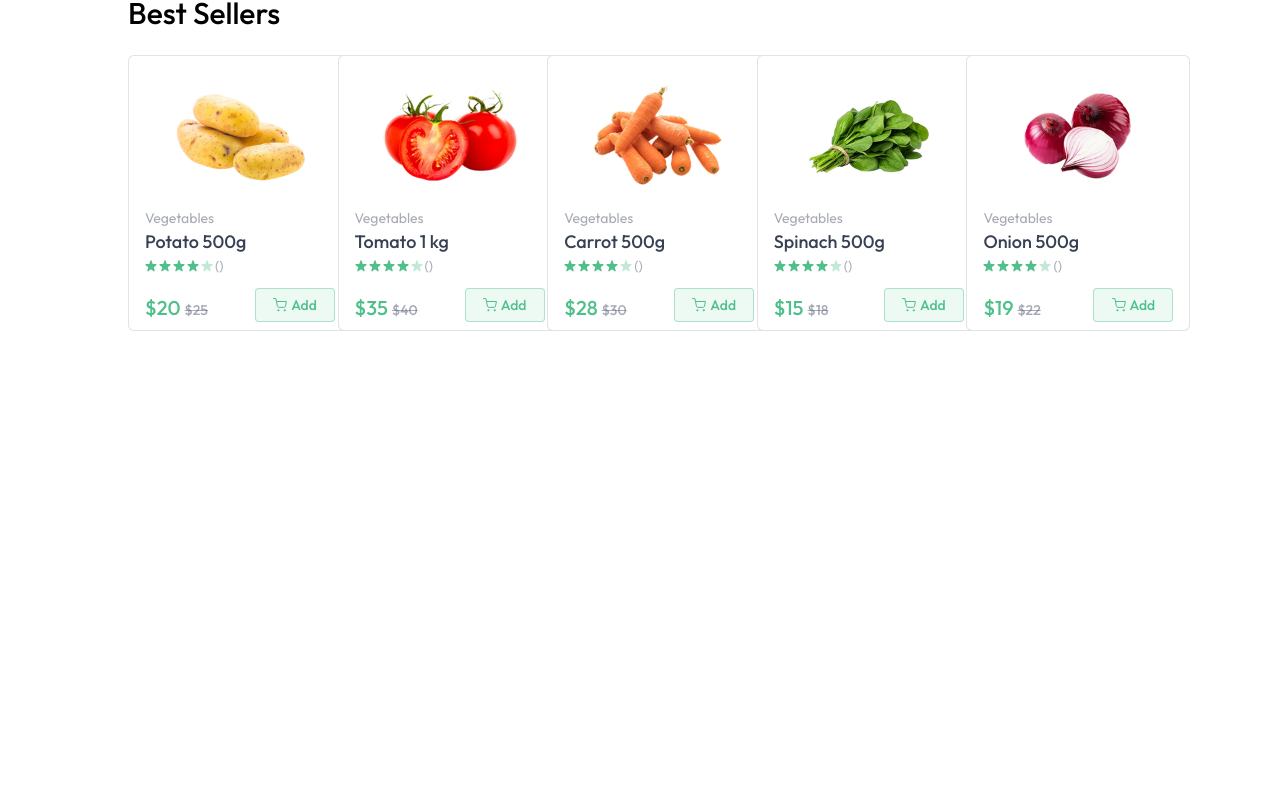
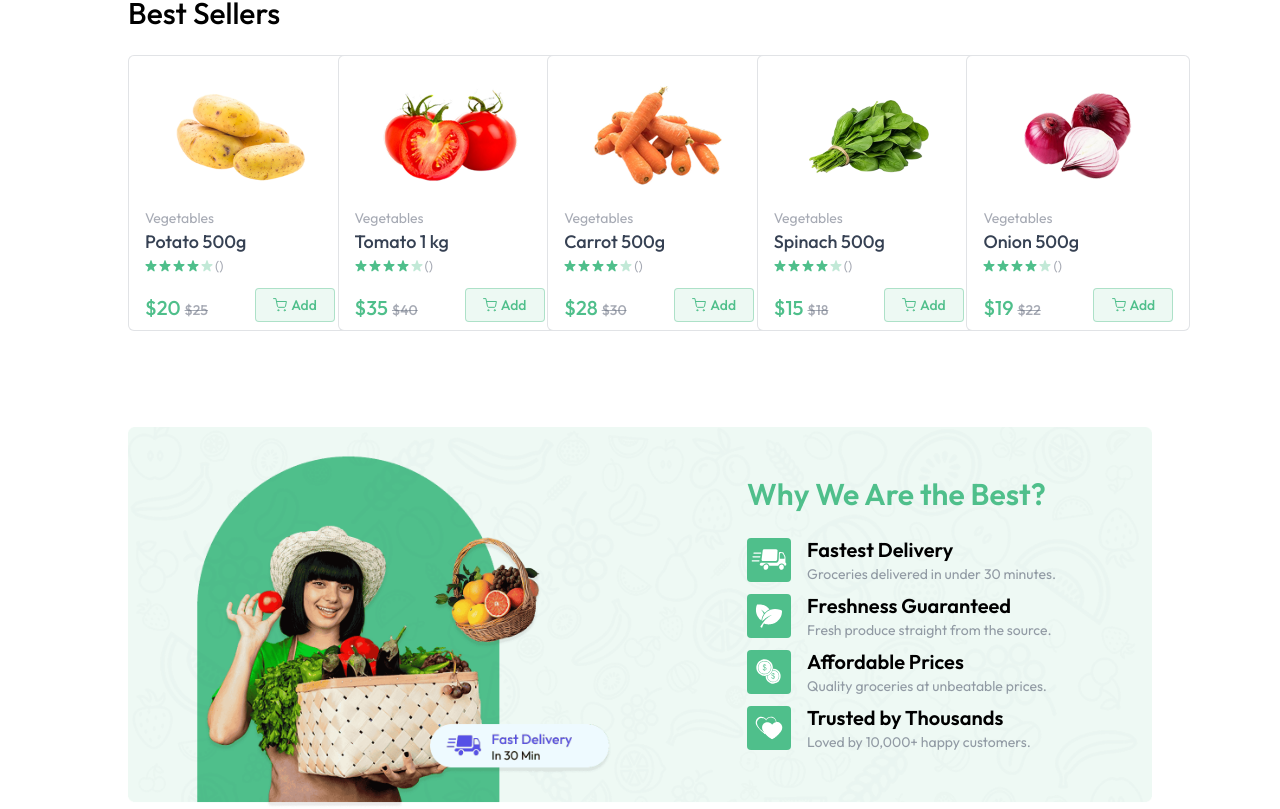
Before and after one commit to ruvindya28/food-delivery-web-app, a React (Vite) app in the folder client/: page / in a window 1280 px wide. Shown: the part 873-1682 px from the top of the page. Before the commit the page ends 1204 px from the top, so only its background shows below. Built offline with nearby package versions, Linux system fonts and the light colour scheme; a web font is replaced by a local one.

Commit message:
Bottom banner create

```diff
--- /dev/null
+++ b/client/src/components/BottomBanner.jsx
@@ -0,0 +1,28 @@
+import React from 'react'
+import { assets, features } from '../assets/assets'
+
+const BottomBanner = () => {
+  return (
+    <div className='relative mt-24'>
+      <img src={assets.bottom_banner_image} alt="banner" className='w-full hidden md:block'/>
+      <img src={assets.bottom_banner_image_sm} alt="banner" className='w-full md:hidden'/>
+
+      <div className='absolute inset-0 flex flex-col items-center md:items-end md:justify-center pt-16 md:pt-0 md:pr-24'>
+         <div>
+            <h1 className='text-2xl md:text-3xl font-semibold text-primary mb-6'>Why We Are the Best?</h1>
+            {features.map((feature, index) => (
+                <div key={index} className='flex items-center gap-4 mb-2'>
+                    <img src={feature.icon} alt={feature.title} className='md:w-11 w-9'/>
+                    <div>
+                    <h3 className='text-lg md:text-xl font-semibold'>{feature.title}</h3>
+                <p className='text-gray-500/70 text-xl md:text-sm'>{feature.description}</p>
+                </div>
+                </div>
+            ))}
+            </div>
+    </div>
+    </div>
+  )
+}
+
+export default BottomBanner
--- a/client/src/pages/Home.jsx
+++ b/client/src/pages/Home.jsx
@@ -2,6 +2,7 @@
 import MainBanner from '../components/MainBanner'
 import Categories from '../components/Categories'
 import BestSeller from '../components/BestSeller'
+import BottomBanner from '../components/BottomBanner'
 
 const Home = () => {
   return (
@@ -9,6 +10,7 @@
             <MainBanner/>
             <Categories/>
             <BestSeller/>
+            <BottomBanner/>
 
         </div>
 
```
